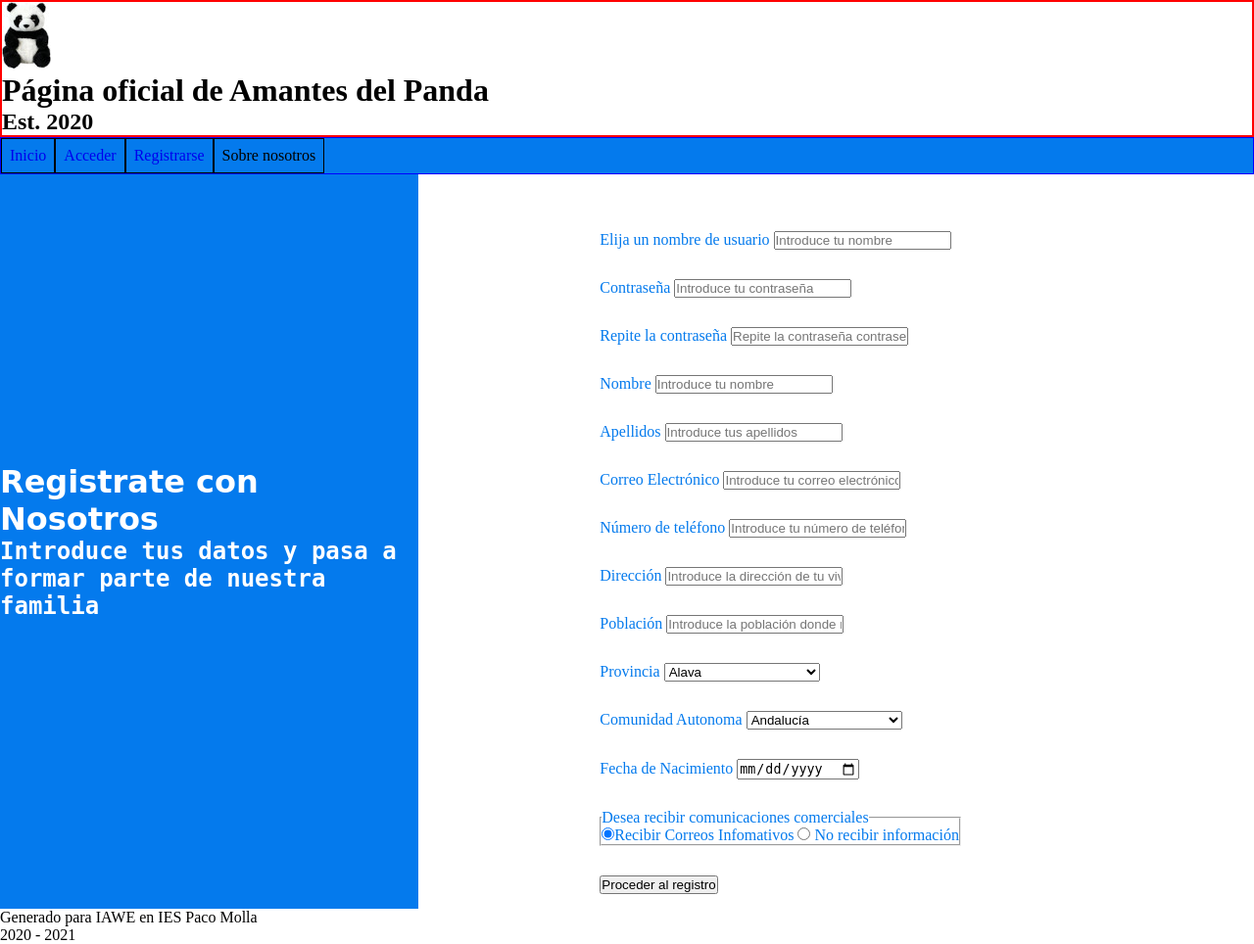
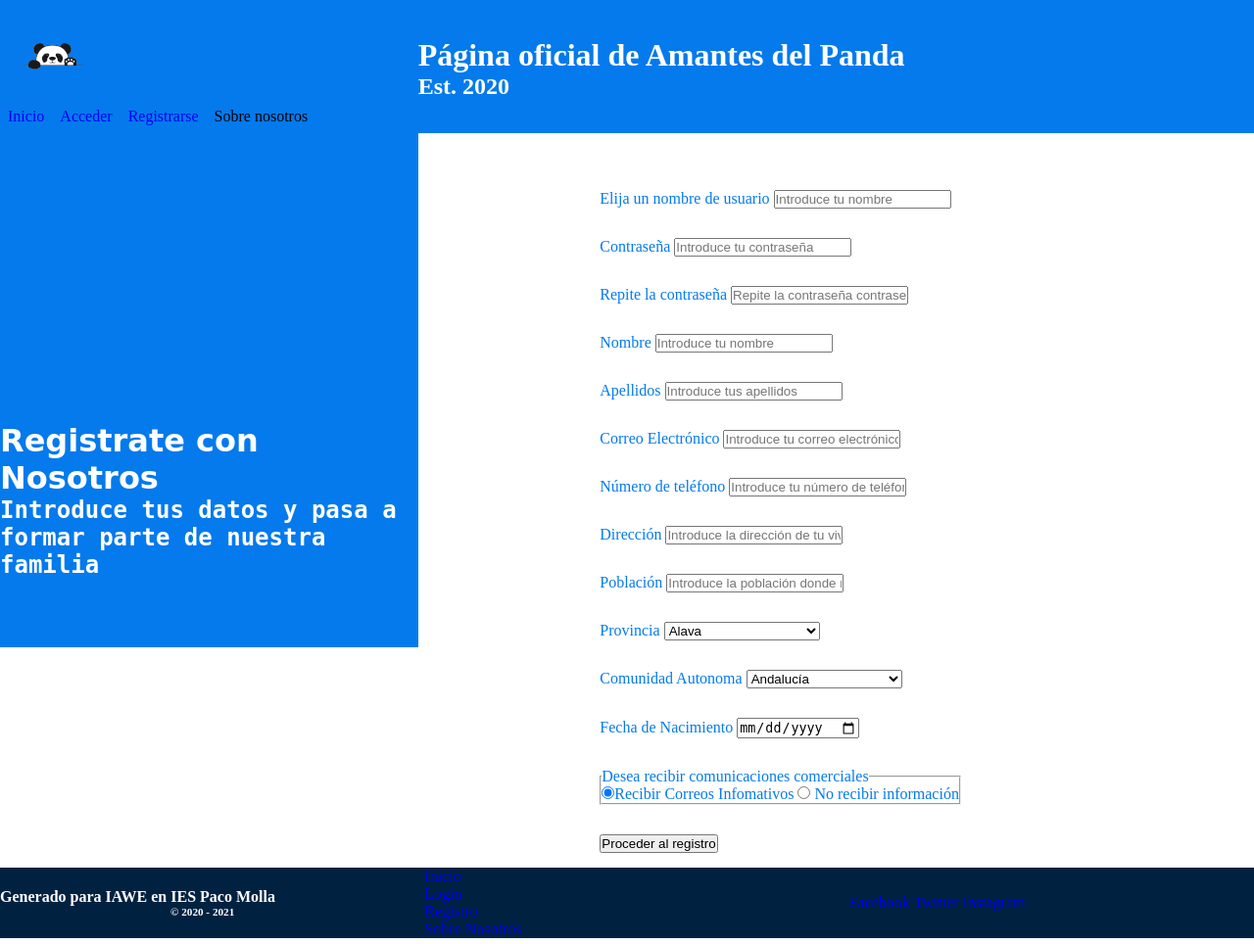
Before and after one commit to migueltomasamat/iawephp, a PHP site: page /register.php in a window 1280 px wide. Shown: the whole page at 98% size. Run offline with PHP 8.4, Linux system fonts and the light colour scheme; some web fonts are replaced.

Commit message:
Clase de 18/01/2020

```diff
--- a/EjemplosIAWEPHP/estilos/estilos.css
+++ b/EjemplosIAWEPHP/estilos/estilos.css
@@ -18,12 +18,17 @@ a{
     text-decoration: none;
 
 }
+body{
+    display: grid;
+
+}
 .contenido{
     display: grid;
     grid-template-columns: 1fr 2fr;
     grid-template-areas: "introduccion formulario formulario";
     background-color: #047aed;
     color: white;
+    height: 70%;
 }
 .introducción{
     grid-area: introduccion;
@@ -54,13 +59,23 @@ a{
 }
 
 #cabecera{
-    border: 2px red solid;
+    /*border: 2px red solid;*/
+    background-color: #047aed;
+    color: white;
+    display:grid;
+    grid-template-columns: 1fr 2fr;
+    grid-template-areas: "imagen titulo titulo";
+    padding-top:3%;
 }
 #cabecera img{
+    grid-area: imagen;
+    padding-left:5%;
+    padding-right: 10%;
 
 }
+
 #menu{
-    border: 1px blue solid;
+    /*border: 1px blue solid;*/
     background-color: #047aed;
 }
 #menu ul{
@@ -68,7 +83,7 @@ a{
 }
 #menu ul li{
     padding: 0.5em;
-    border: 1px black solid;
+    /*border: 1px black solid;*/
 }
 #menu a:hover{
     color:white;
@@ -80,3 +95,35 @@ a{
 #menu ul li:hover{
     background-color: #0a70d3;
 }
+
+.pie{
+    color: white;
+    background-color: #002240;
+
+}
+.pie .contenedor_pie{
+    display: grid;
+    grid-template-columns: repeat(3, 1fr);
+    gap: 20px;
+    justify-content: center;
+    align-items: center;
+    height: 100%;
+}
+.pie .contenedor_pie h1{
+    font-size: 1em;
+}
+.pie .contenedor_pie h2{
+    text-align: center;
+    font-size: 0.7em;
+}
+.pie a:hover{
+    background-color: #0a70d3;
+}
+.pie a:visited{
+    color: white;
+}
+
+
+.pie .social a{
+    text-decoration: none;
+}
--- a/EjemplosIAWEPHP/includes/cabecera.inc
+++ b/EjemplosIAWEPHP/includes/cabecera.inc
@@ -15,7 +15,7 @@ and open the template in the editor.
     </head>
     <body>
         <div id="cabecera">
-            <div id="logotipo"><img src ="../imagenes/logo.jpg"></div>
+            <div id="logotipo"><img src ="../imagenes/logo.png"></div>
             <div id="presentacion">
                 <h1> Página oficial de Amantes del Panda</h1>
                 <h2> Est. 2020</h2>
--- a/EjemplosIAWEPHP/includes/menu.inc
+++ b/EjemplosIAWEPHP/includes/menu.inc
@@ -9,7 +9,7 @@
                 echo "<li>Mi Cuenta</li>";
                 echo "<li>Desconectar</li>";
             }else{
-                echo "<li><a href='../login.html'>Acceder</a></li>";
+                echo "<li><a href='../formularioLogin.php'>Acceder</a></li>";
                 echo "<li><a href='../register.php'>Registrarse</a></li>";
             }
         ?>
--- a/EjemplosIAWEPHP/includes/pie.inc
+++ b/EjemplosIAWEPHP/includes/pie.inc
@@ -1,7 +1,23 @@
-<div id="pie">
-
-    <p> Generado para IAWE en IES Paco Molla</p>
-    <p> 2020 - 2021 </p>
+<div class="pie">
+    <div class="contenedor_pie">
+         <div>
+            <h1> Generado para IAWE en IES Paco Molla</h1>
+            <h2> &copy; 2020 - 2021 </h2>
+         </div>
+        <nav>
+            <ul>
+                <li> <a href="../index.php">Inicio</a></li>
+                <li> <a href="../index.php">Login</a></li>
+                <li> <a href="../index.php">Registro</a></li>
+                <li> <a href="../index.php">Sobre Nosotros</a></li>
+            </ul>
+        </nav>
+        <div class="social">
+            <a href="#">Facebook</a>
+            <a href="#">Twitter</a>
+            <a href="#">Instagram</a>
+        </div>
+    </div>
 
 </div>
 
```
Also changed, not shown: EjemplosIAWEPHP/formularioLogin.php (added, +31 -0 lines), EjemplosIAWEPHP/imagenes/logo.png (added), EjemplosIAWEPHP/imagenes/pandaGrande.png (added), 1 other file.
